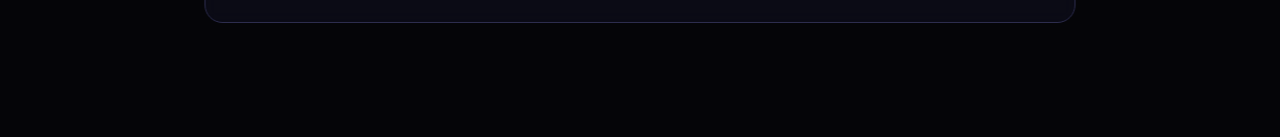
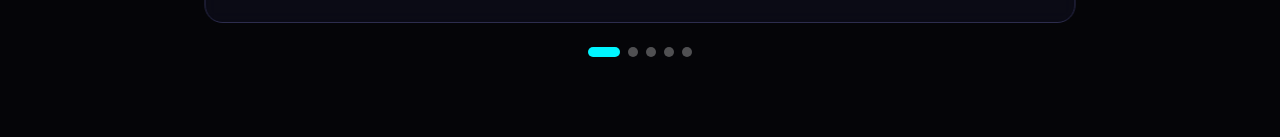
Before and after one commit to marianoInsa/portfolio-gestion-gerencial, a Next.js app: page / in a window 1280 px wide. Shown: the part 2022-2159 px from the top of the page. Built offline with nearby package versions, Linux system fonts and the light colour scheme.

Commit message:
feat: add pagination to members carousel

```diff
--- a/src/components/sections/MembersSection.tsx
+++ b/src/components/sections/MembersSection.tsx
@@ -82,6 +82,27 @@ export default function MembersSection() {
         <CarouselPrevious className="hidden md:flex" />
         <CarouselNext className="hidden md:flex" />
       </Carousel>
+
+      {/* Pagination indicators */}
+      <div className="mt-6 flex items-center justify-center gap-2" aria-label="Navegación de integrantes">
+        {members.map((member, index) => {
+          const isActive = index === selectedIndex;
+
+          return (
+            <button
+              key={member.id}
+              type="button"
+              onClick={() => api?.scrollTo(index)}
+              aria-label={`Ir al integrante ${index + 1}`}
+              aria-pressed={isActive}
+              className={cn(
+                'h-2.5 rounded-full transition-all duration-300',
+                isActive ? 'w-8 bg-cyber-cyan' : 'w-2.5 bg-white/30 hover:bg-white/50'
+              )}
+            />
+          );
+        })}
+      </div>
     </SectionWrapper>
   );
 }
```
